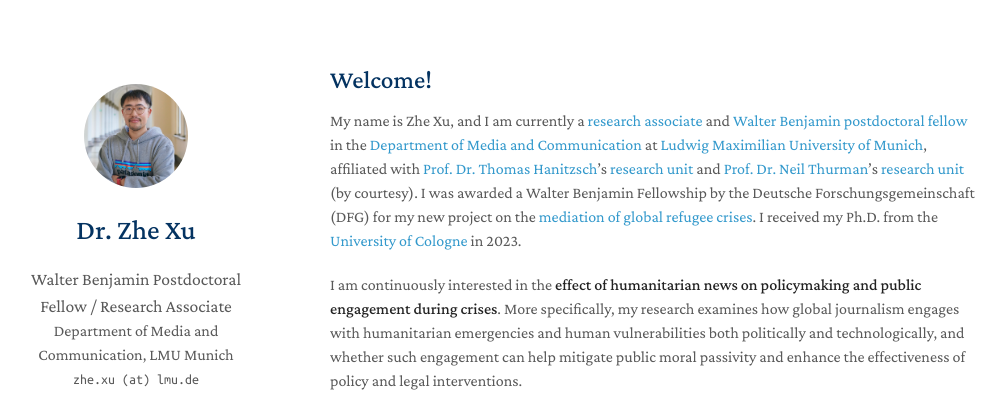
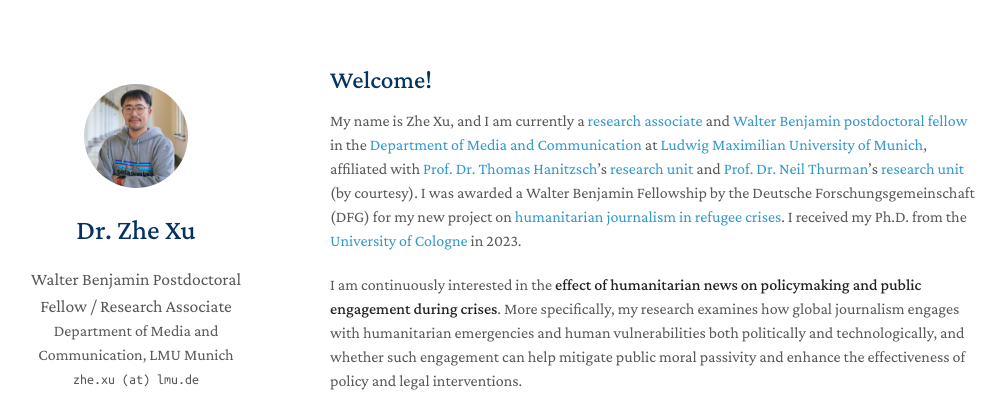
Before and after one commit to zhexuphd/home, a Jekyll site: the page built from index.md, in a window 1280 px wide and 900 px high. Shown: the top 401 px of the window, without its empty margins (140-1148 px from the left). Built offline with Jekyll 4.4.1, drawn with Linux system fonts in a browser that asks for light colours; a style sheet for code colours, icons or effects is not loaded; our own code applies the rules of GitHub Pages for plain Markdown files.

Commit message:
Update index.md

```diff
--- a/index.md
+++ b/index.md
@@ -4,7 +4,7 @@
 
 ## Welcome!
 
-My name is Zhe Xu, and I am currently a [research associate](https://www.ifkw.uni-muenchen.de/organisation/personen/mitarbeiter/xu_zhe/index.html) and [Walter Benjamin postdoctoral fellow](https://www.dfg.de/en/research-funding/funding-opportunities/programmes/individual/walter-benjamin) in the [Department of Media and Communication](https://www.ifkw.uni-muenchen.de/index.html) at [Ludwig Maximilian University of Munich](https://www.lmu.de/en/), affiliated with [Prof. Dr. Thomas Hanitzsch](https://www.ifkw.uni-muenchen.de/organisation/personen/professoren/hanitzsch_thomas/index.html)'s [research unit](https://www.en.ifkw.uni-muenchen.de/research/chairs/hanitzsch/index.html) and [Prof. Dr. Neil Thurman](https://neilthurman.com/)'s [research unit](https://www.ifkw.uni-muenchen.de/lehrbereiche/thurman/index.html) (by courtesy). I was awarded a Walter Benjamin Fellowship by the Deutsche Forschungsgemeinschaft (DFG) for my new project on the [mediation of global refugee crises](https://gepris.dfg.de/gepris/projekt/539233881?context=projekt&task=showDetail&id=539233881&). I received my Ph.D. from the [University of Cologne](https://portal.uni-koeln.de/es/uoc-home) in 2023.
+My name is Zhe Xu, and I am currently a [research associate](https://www.ifkw.uni-muenchen.de/organisation/personen/mitarbeiter/xu_zhe/index.html) and [Walter Benjamin postdoctoral fellow](https://www.dfg.de/en/research-funding/funding-opportunities/programmes/individual/walter-benjamin) in the [Department of Media and Communication](https://www.ifkw.uni-muenchen.de/index.html) at [Ludwig Maximilian University of Munich](https://www.lmu.de/en/), affiliated with [Prof. Dr. Thomas Hanitzsch](https://www.ifkw.uni-muenchen.de/organisation/personen/professoren/hanitzsch_thomas/index.html)'s [research unit](https://www.en.ifkw.uni-muenchen.de/research/chairs/hanitzsch/index.html) and [Prof. Dr. Neil Thurman](https://neilthurman.com/)'s [research unit](https://www.ifkw.uni-muenchen.de/lehrbereiche/thurman/index.html) (by courtesy). I was awarded a Walter Benjamin Fellowship by the Deutsche Forschungsgemeinschaft (DFG) for my new project on [humanitarian journalism in refugee crises](https://gepris.dfg.de/gepris/projekt/539233881?context=projekt&task=showDetail&id=539233881&). I received my Ph.D. from the [University of Cologne](https://portal.uni-koeln.de/es/uoc-home) in 2023.
 
 I am continuously interested in the **effect of humanitarian news on policymaking and public engagement during crises**. More specifically, my research examines how global journalism engages with humanitarian emergencies and human vulnerabilities both politically and technologically, and whether such engagement can help mitigate public moral passivity and enhance the effectiveness of policy and legal interventions.
 
```
